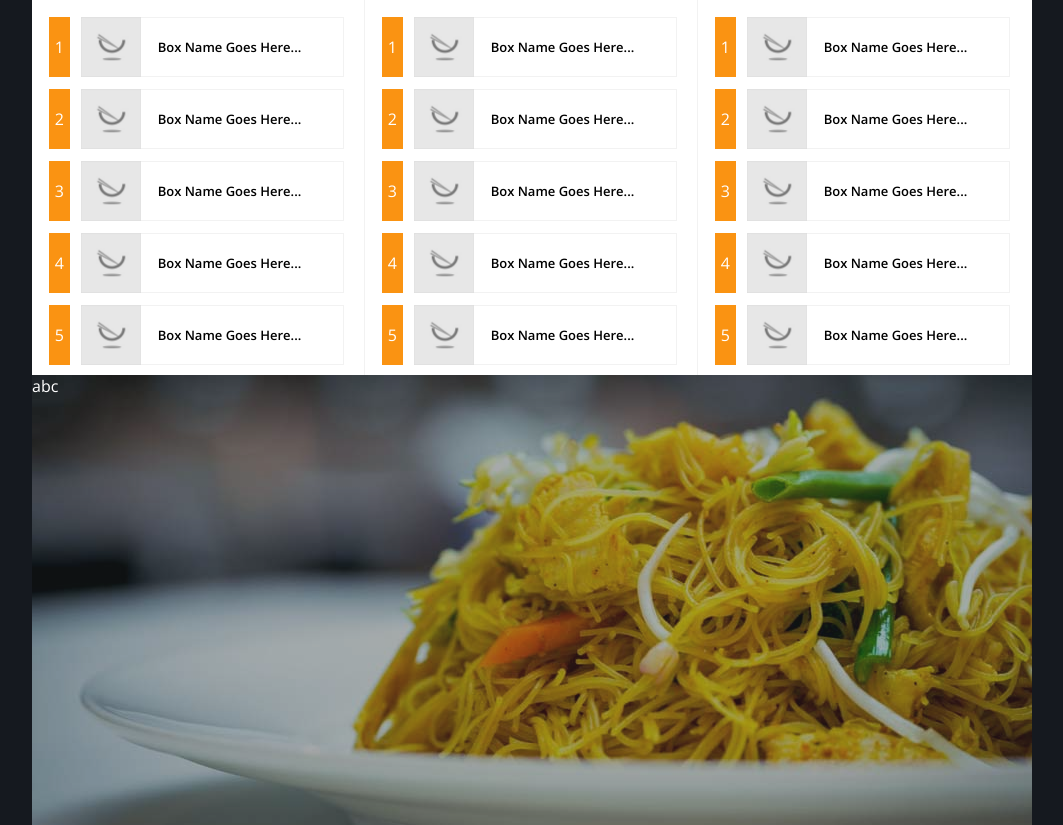
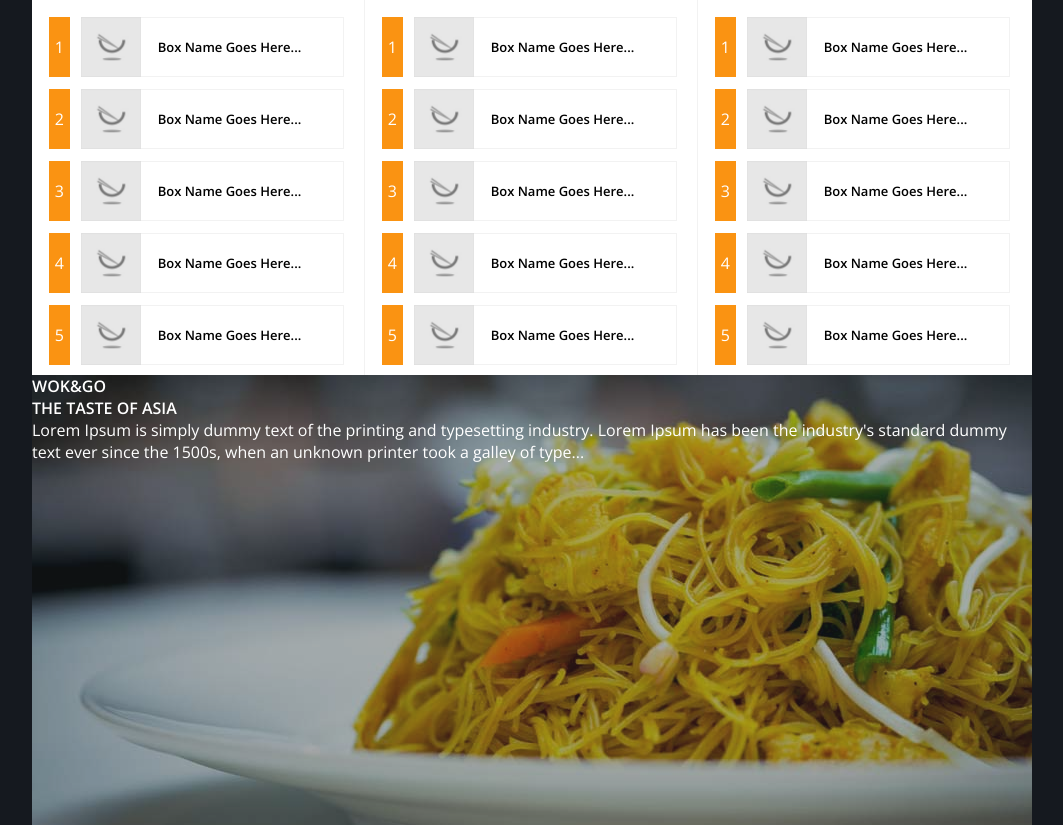
Before and after one commit to BAWES/wokdesign, a plain HTML site: page public_html/index.html in a window 1280 px wide. Shown: the part 663-1488 px from the top of the page, without its empty margins (108-1171 px from the left). Drawn offline with nearby package versions, Linux system fonts and the light colour scheme.

Commit message:
content update

```diff
--- a/public_html/index.html
+++ b/public_html/index.html
@@ -337,7 +337,13 @@
 
                 <section id='aboutBanner' style='background-image:url(images/foodbanner.jpg);'>
                     <div>
-                        abc
+                        <h1><span>WOK</span>&amp;GO</h1>
+                        <h2>THE TASTE OF ASIA</h2>
+                        <p>
+                            Lorem Ipsum is simply dummy text of the printing and typesetting industry.
+                            Lorem Ipsum has been the industry's standard dummy text ever since the 1500s,
+                            when an unknown printer took a galley of type...
+                        </p>
                     </div>
                 </section>
 
```
